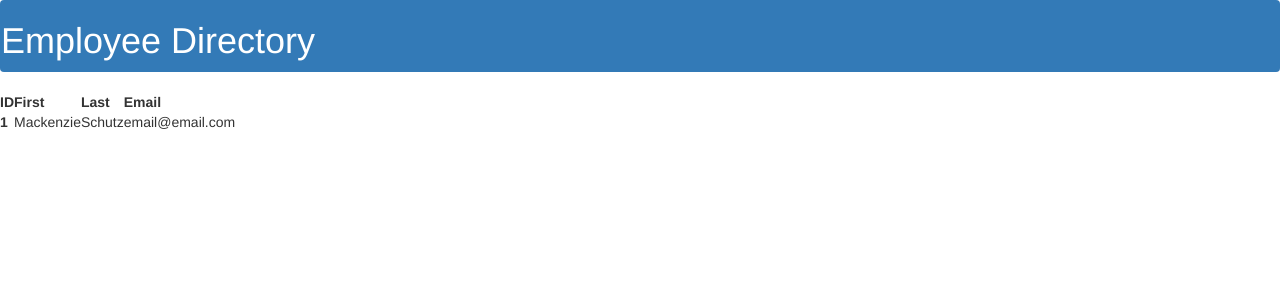
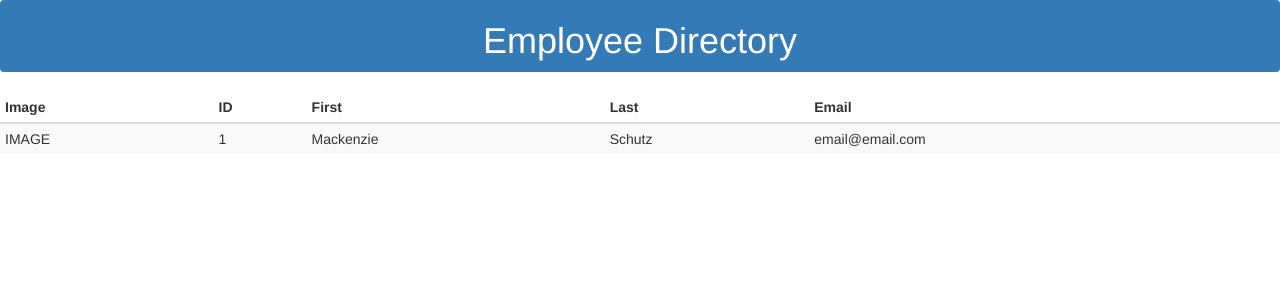
Before and after one commit to Knzmck/employee-directory, a React (Create React App) app: page / in a window 1280 px wide. Shown: the top 300 px of the page. Built offline with nearby package versions, Linux system fonts and the light colour scheme; no server answers.

Commit message:
add columns and rows to table

```diff
--- a/src/App.css
+++ b/src/App.css
@@ -0,0 +1,3 @@
+.navbar {
+    text-align: center;
+}
--- a/src/components/Table.js
+++ b/src/components/Table.js
@@ -3,19 +3,21 @@ import "../App.css"
 
 const Table = () => {
   return (
-    <div className="table">
-      <table>
+    <div>
+      <table className="table table-striped table-hover table-condensed">
         <thead>
           <tr>
-            <th>ID</th>
-            <th>First</th>
-            <th>Last</th>
-            <th>Email</th>
+            <th scope="col">Image</th>
+            <th scope="col">ID</th>
+            <th scope="col">First</th>
+            <th scope="col">Last</th>
+            <th scope="col">Email</th>
           </tr>
         </thead>
         <tbody>
           <tr>
-            <th>1</th>
+            <td>IMAGE</td>
+            <td>1</td>
             <td>Mackenzie</td>
             <td>Schutz</td>
             <td>email@email.com</td>
--- a/src/pages/DirectoryContainer.js
+++ b/src/pages/DirectoryContainer.js
@@ -19,7 +19,7 @@ class DirectoryContainer extends Component {
                 this.setState({ result: res.data.results })
             })
     }
-    // API GET USERS
+
     //   state = {
     //     currentPage: "Home"
     //   };
```
